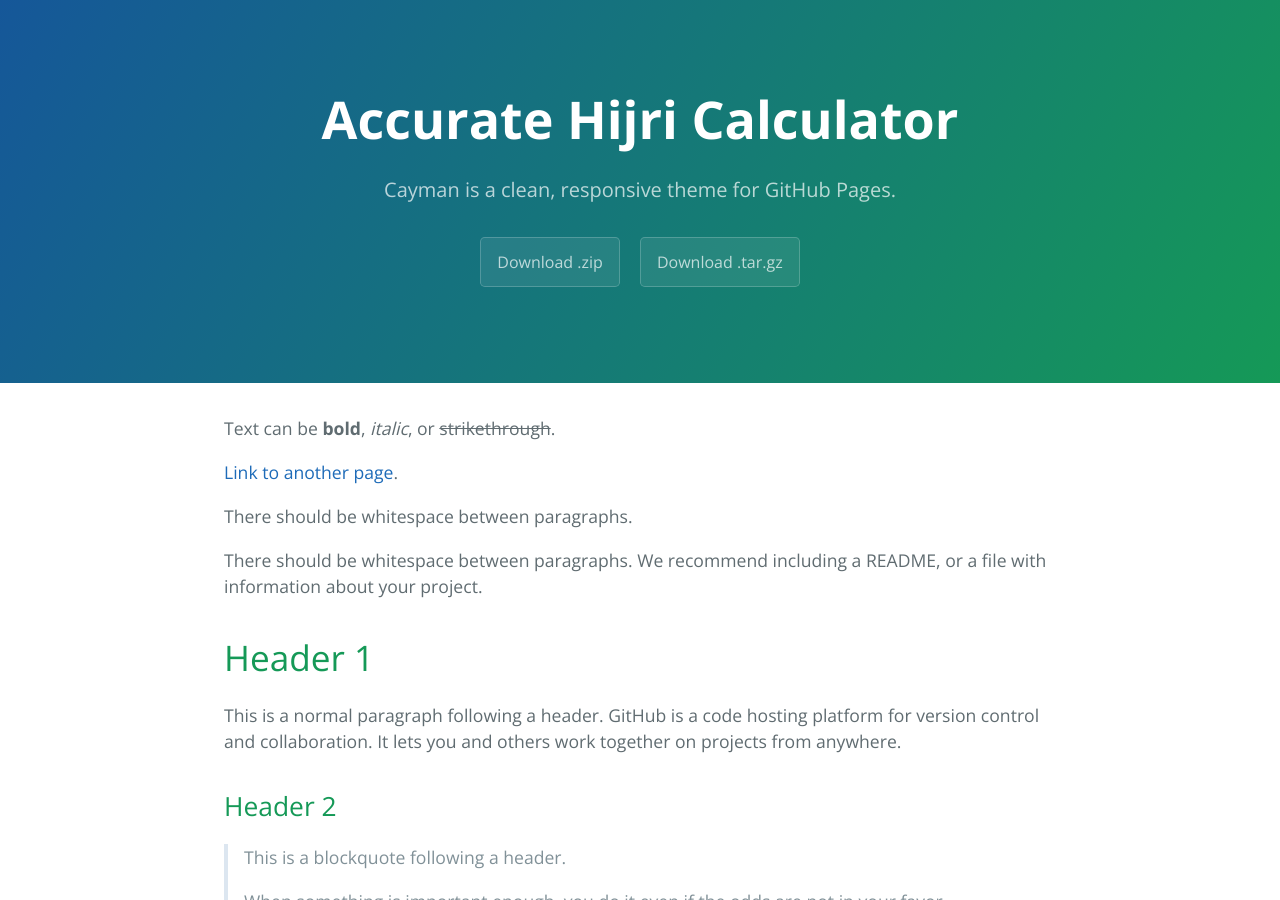
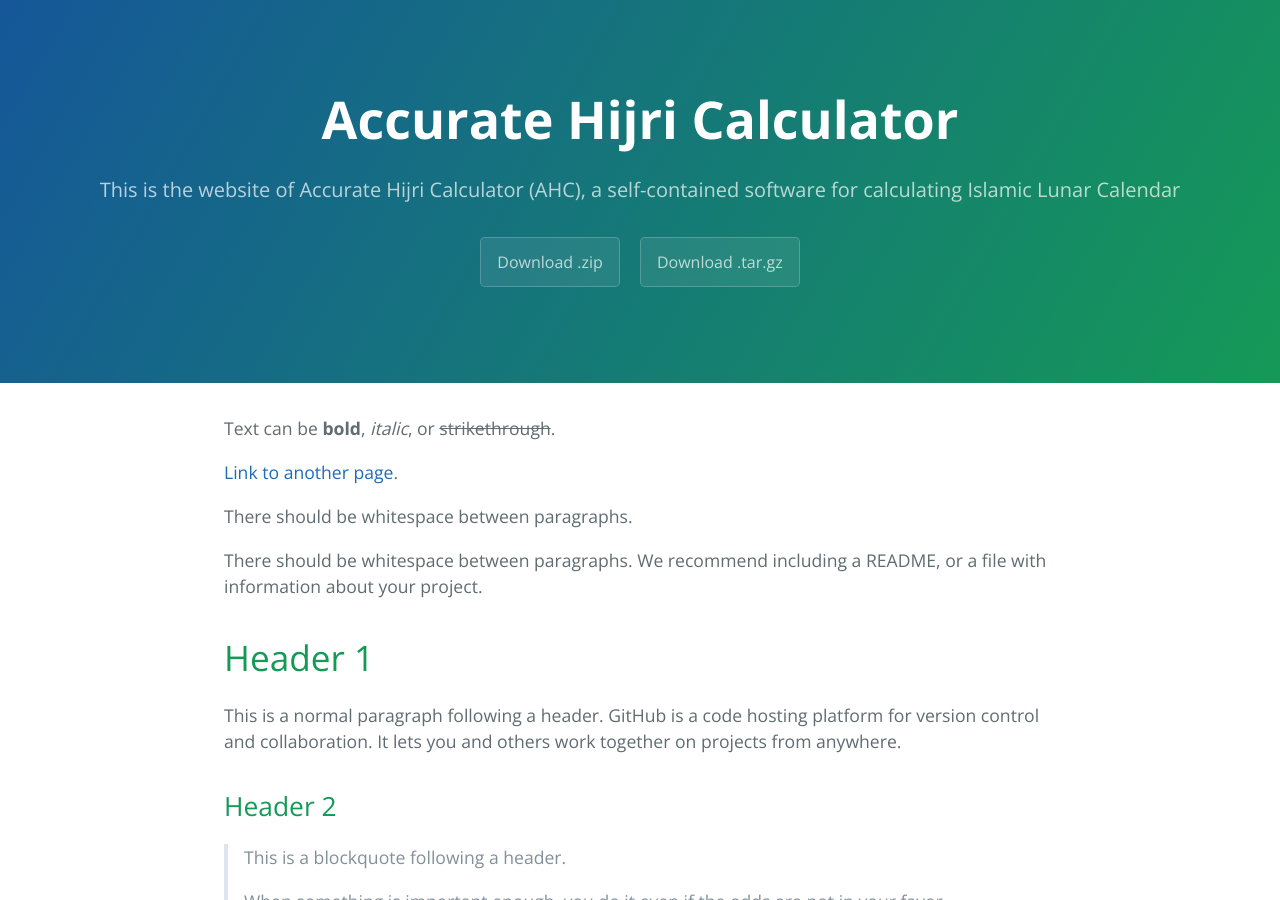
Before and after one commit to accuratehijri/accuratehijri.github.io, a Jekyll site: the page built from index.md, in a window 1280 px wide and 900 px high. Built offline with Jekyll 4.4.1, drawn with Linux system fonts in a browser that asks for light colours.

Commit message:
Update index.md

```diff
--- a/index.md
+++ b/index.md
@@ -1,6 +1,7 @@
 ---
 layout: default
 title: Accurate Hijri Calculator
+description: This is the website of Accurate Hijri Calculator (AHC), a self-contained software for calculating Islamic Lunar Calendar
 ---
 
 Text can be **bold**, _italic_, or ~~strikethrough~~.
```
